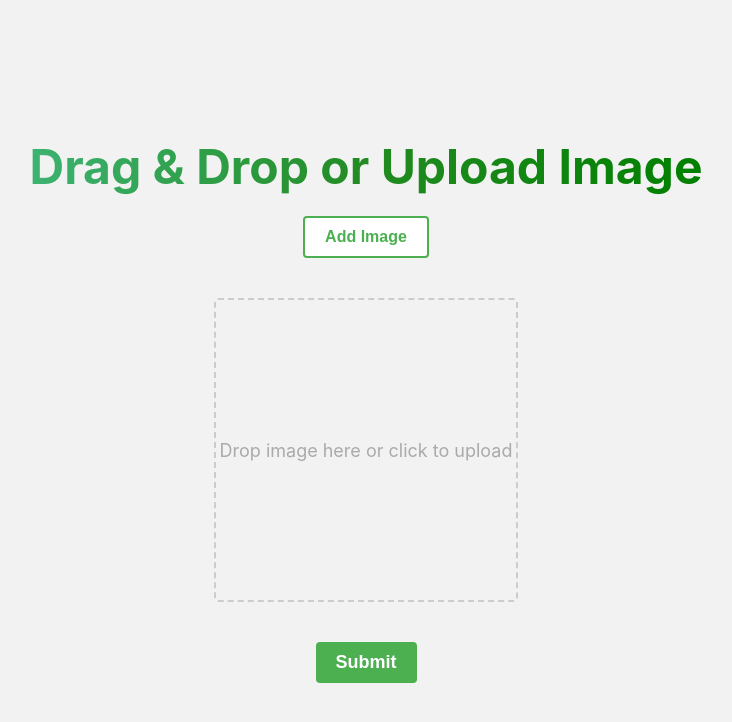
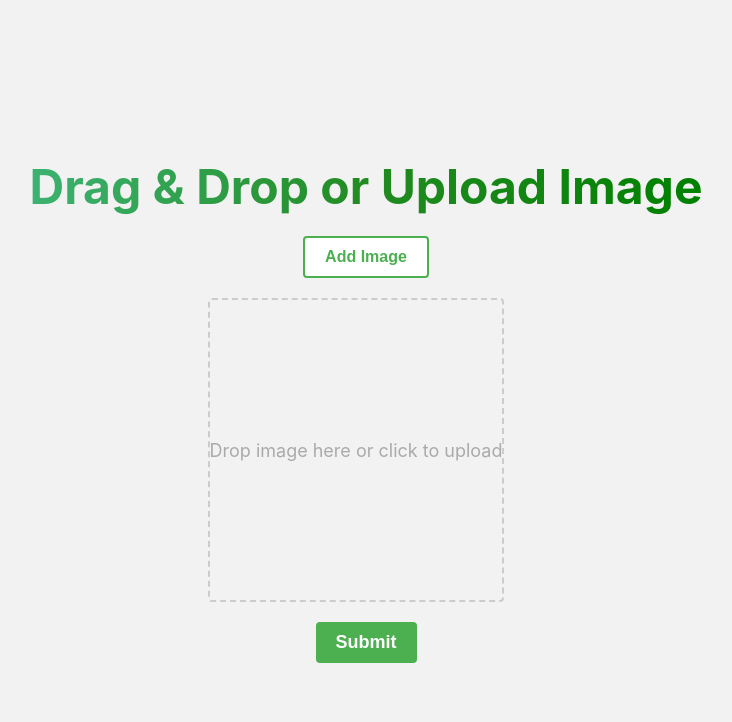
Before and after one commit to rorodughetto/IdentifyESME, a React (Create React App) app in the folder identifyesme/: page / in a window 1280 px wide. Shown: the top 722 px of the page, without its empty margins (274-1006 px from the left). Built offline with nearby package versions, Linux system fonts and the light colour scheme.

Commit message:
CSS modification

```diff
--- a/identifyesme/src/App.css
+++ b/identifyesme/src/App.css
@@ -53,12 +53,11 @@ input[type="file"] {
 }
 
 .dropzone {
-    position: relative;
-    width: 300px;
+    flex: 1;
     height: 300px;
     border: 2px dashed #ccc;
     border-radius: 4px;
-    margin: 20px auto;
+    margin-right: 20px;
     display: flex;
     justify-content: center;
     align-items: center;
@@ -88,18 +87,17 @@ input[type="file"] {
 }
 
 .predictions {
+    flex: 1;
     background-color: #3ba43f;
     color: white;
     font-size: 1.5em;
     font-weight: bold;
     padding: 1em;
     border-radius: 1em;
-    position: absolute;
-    top: 55%;
-    right: 25%;
-    transform: translateY(-50%);
+}
+
+.container {
     display: flex;
-    flex-direction: column;
     justify-content: center;
     align-items: center;
 }
@@ -127,7 +125,6 @@ input[type="file"] {
 }
 
 .loading-animation-container {
-    position: absolute;
-    top: 45%;
+    top: 50%;
     right: 25%;
 }
--- a/identifyesme/src/App.js
+++ b/identifyesme/src/App.js
@@ -81,16 +81,17 @@ function App() {
         <
         button className = "add-image-btn"
         onClick = {
-                () => document.getElementById("fileInput").click()
-            } >
+            () => document.getElementById("fileInput").click() } >
         Add Image <
-            /button> < /
-            div > <
+        /button> <
+        /div> <
         input id = "fileInput"
         type = "file"
         accept = "image/*"
         onChange = { handleUpload }
         /> <
+        div className = "container" >
+        <
         div className = "dropzone"
         onDragOver = {
             (e) => {
@@ -103,27 +104,21 @@ function App() {
                 img src = { image }
                 alt = "uploaded"
                 style = {
-                        { maxWidth: "100%" }
-                    }
+                    { maxWidth: "100%" } }
                 />
             ) : ( <
                 p > Drop image here or click to upload < /p>
             )
         } <
-            /div> <
-            button className = "submit-btn"
-            onClick = { handleSubmit } >
-            Submit <
-            /button> {
+        /div> {
             isLoading ? ( <
                 div className = "loading-animation-container" >
                 <
                 ClipLoader color = { "#36D7B7" }
                 loading = { isLoading }
-
                 size = { 150 }
-                /> < /
-                div >
+                /> <
+                /div>
             ) : null
         } {
             predictions.length > 0 ? ( <
@@ -136,8 +131,8 @@ function App() {
                 tr >
                 <
                 th > Logo < /th> <
-                th > Probability < /th> < /
-                tr > <
+                th > Probability < /th> <
+                /tr> <
                 /thead> <
                 tbody > {
                     predictions.slice(0, 3).map((prediction) => ( <
@@ -145,18 +140,21 @@ function App() {
                         <
                         td > { prediction.tagName.charAt(0).toUpperCase() + prediction.tagName.slice(1) } < /td> <
                         td > {
-                            (prediction.probability * 100).toFixed(2)
-                        } % < /td> < /
-                        tr >
+                            (prediction.probability * 100).toFixed(2) } % < /td> <
+                        /tr>
                     ))
                 } <
-                /tbody> < /
-                table > <
+                /tbody> <
+                /table> <
                 /div>
             ) : null
         } <
+        /div> <
+        button className = "submit-btn"
+        onClick = { handleSubmit } >
+        Submit <
+        /button> <
         /div>
     );
 }
-
 export default App;
```
Lines whose indentation alone changed are shown as unchanged.
